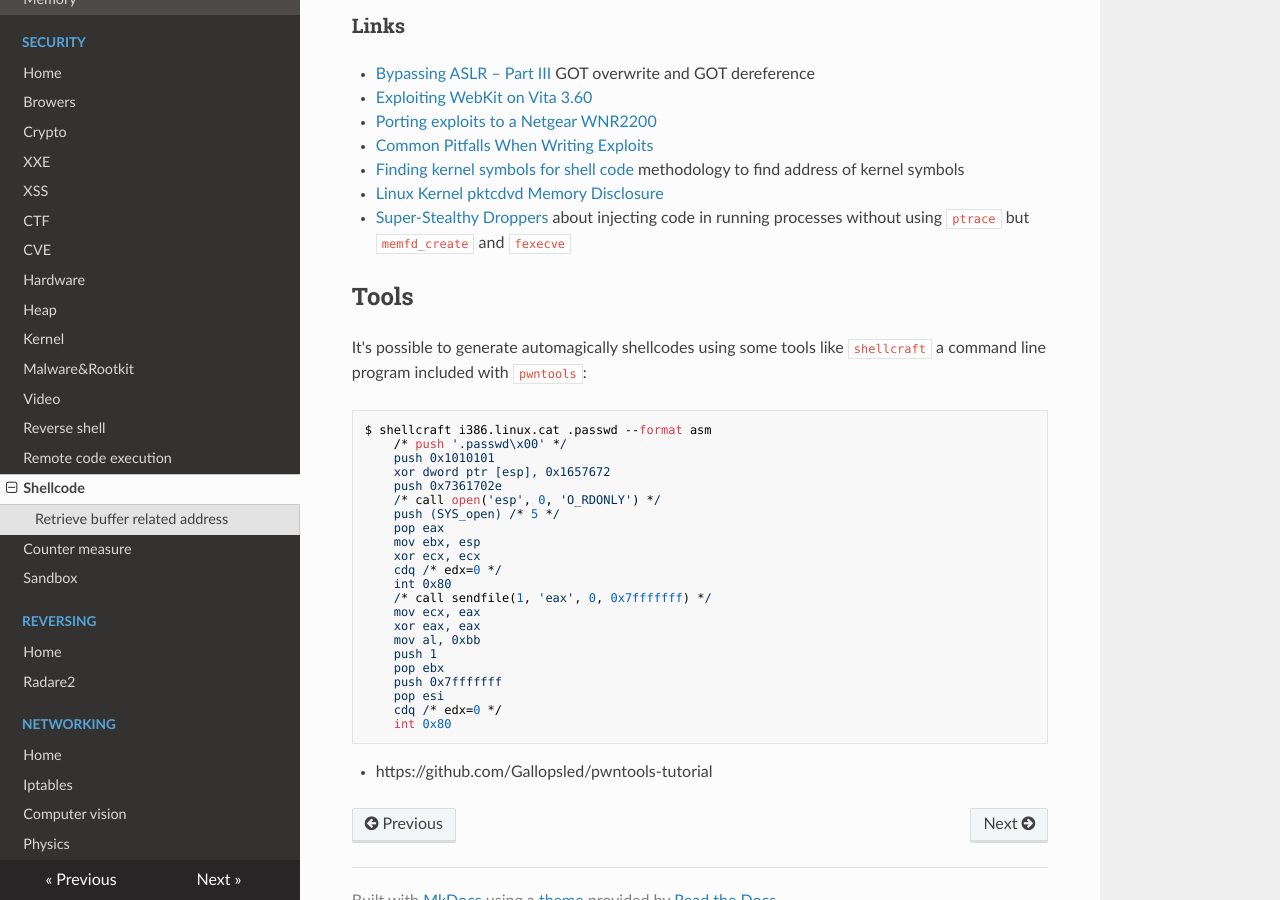
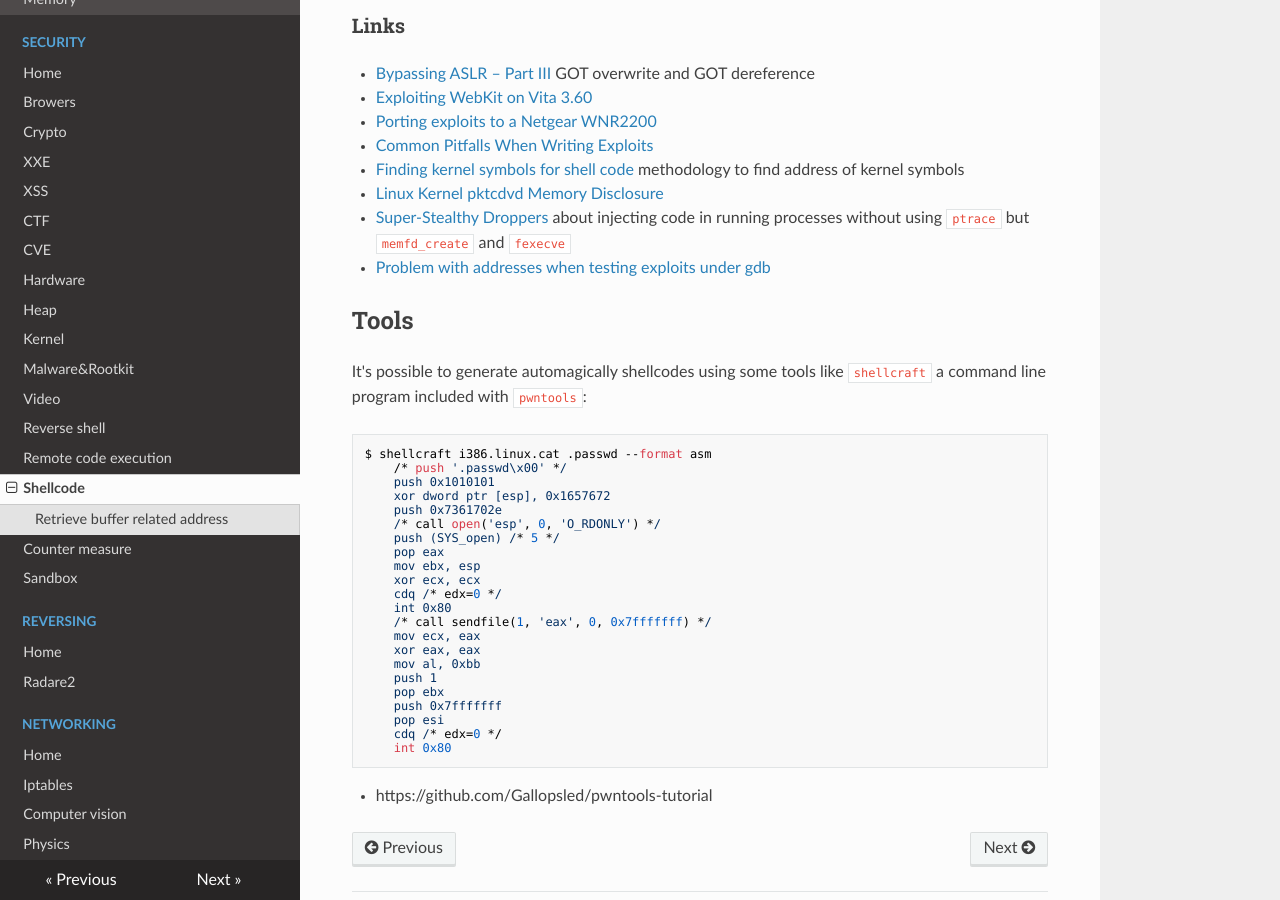
Before and after one commit to gipi/low-level, an MkDocs documentation site: the page built from docs/shellcode.md, in a window 1280 px wide and 900 px high, scrolled down 3594 px. Built offline with MkDocs 1.6.1, drawn with Linux system fonts in a browser that asks for light colours; nearby versions of some CDN libraries; old or Windows-style settings are respelled for this version of MkDocs.

Commit message:
Update shellcode.md

```diff
--- a/docs/shellcode.md
+++ b/docs/shellcode.md
@@ -219,6 +219,7 @@ sys.stdout.write(str(r))
  - [Finding kernel symbols for shell code](https://ryiron.wordpress.com/2013/09/05/kptr_restrict-finding-kernel-symbols-for-shell-code/) methodology to find address of kernel symbols
  - [Linux Kernel pktcdvd Memory Disclosure](https://jon.oberheide.org/blog/2010/10/23/linux-kernel-pktcdvd-memory-disclosure/)
  - [Super-Stealthy Droppers](https://0x00sec.org/t/super-stealthy-droppers/3715) about injecting code in running processes without using ``ptrace`` but ``memfd_create`` and ``fexecve``
+ - [Problem with addresses when testing exploits under gdb](https://russtone.io/2016/07/31/test-exploits-under-gdb/)
 
 ## Tools
 
```
